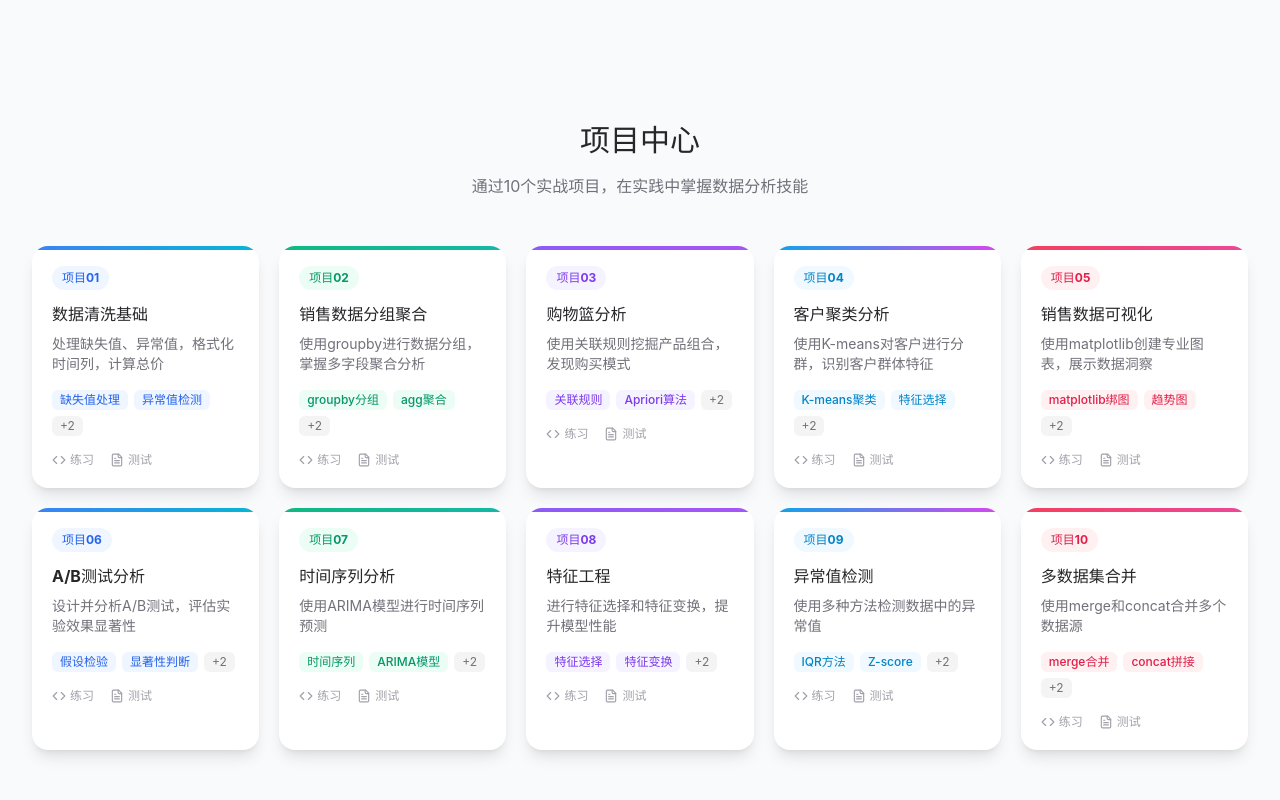
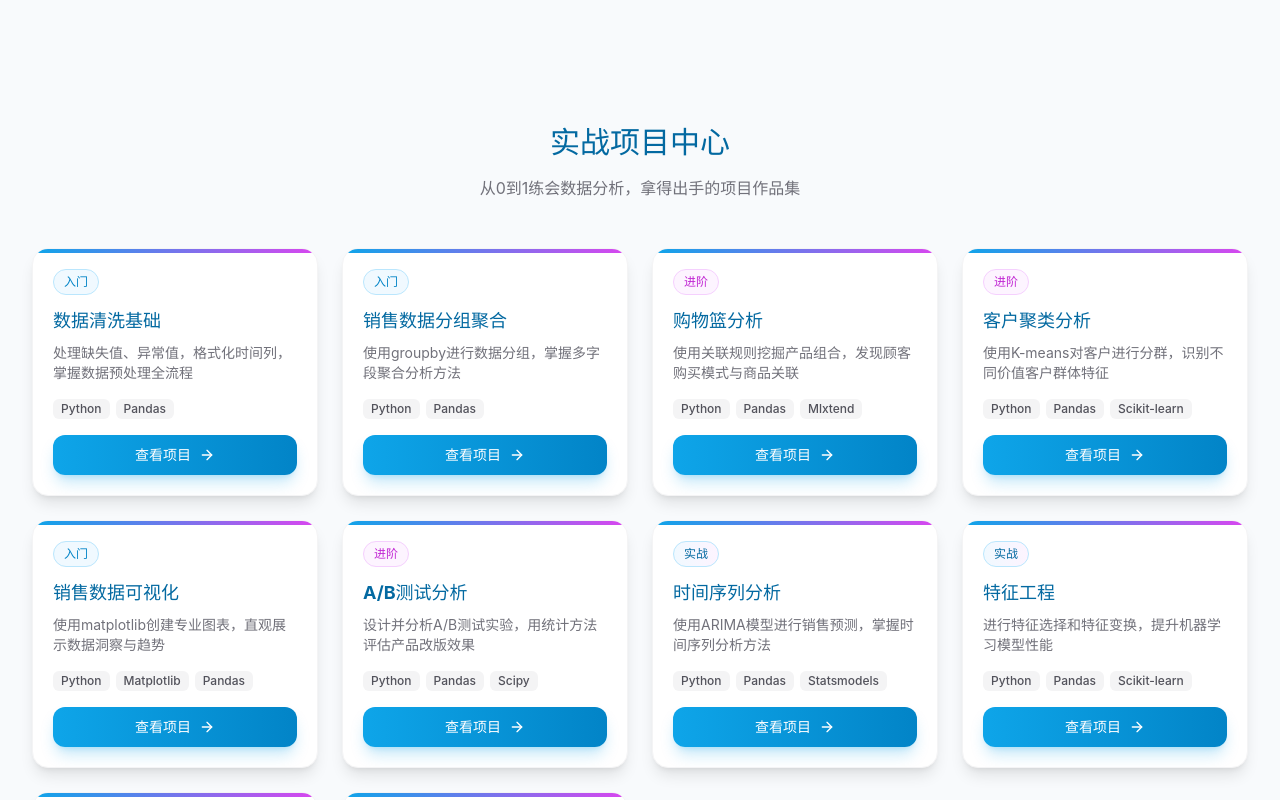
Before and after one commit to 7fxm/data-analysis-training, a React (Vite) app: page / in a window 1280 px wide. Shown: the part 1240-2040 px from the top of the page. Built offline with nearby package versions, Linux system fonts and the light colour scheme.

Commit message:
feat: 重新设计项目中心模块，添加深色模式支持
- 更新项目数据，添加难度等级和工具字段
- 重新设计ProjectGrid组件，与导航栏风格统一
- 添加深色模式切换功能
- 更新LearningPath组件支持深色模式
- 修复tsconfig.json废弃警告

```diff
--- a/src/components/home/ProjectGrid.tsx
+++ b/src/components/home/ProjectGrid.tsx
@@ -1,15 +1,25 @@
 import { Link } from 'react-router-dom';
-import { CheckCircle, Clock, Code, FileText } from 'lucide-react';
+import { ArrowRight } from 'lucide-react';
 import { projects } from '@/data/projects';
 import { useAppStore } from '@/context/AppContext';
 
-const projectColors = [
-  { gradient: 'from-blue-500 to-cyan-500', shadow: 'shadow-blue-500/20', bg: 'bg-blue-50', text: 'text-blue-600' },
-  { gradient: 'from-emerald-500 to-teal-500', shadow: 'shadow-emerald-500/20', bg: 'bg-emerald-50', text: 'text-emerald-600' },
-  { gradient: 'from-violet-500 to-purple-500', shadow: 'shadow-violet-500/20', bg: 'bg-violet-50', text: 'text-violet-600' },
-  { gradient: 'from-primary-500 to-accent-500', shadow: 'shadow-primary-500/20', bg: 'bg-primary-50', text: 'text-primary-600' },
-  { gradient: 'from-rose-500 to-pink-500', shadow: 'shadow-rose-500/20', bg: 'bg-rose-50', text: 'text-rose-600' },
-];
+const levelStyles = {
+  '入门': {
+    bg: 'bg-primary-50 dark:bg-primary-900/30',
+    text: 'text-primary-600 dark:text-primary-400',
+    border: 'border-primary-200 dark:border-primary-700'
+  },
+  '进阶': {
+    bg: 'bg-accent-50 dark:bg-accent-900/30',
+    text: 'text-accent-600 dark:text-accent-400',
+    border: 'border-accent-200 dark:border-accent-700'
+  },
+  '实战': {
+    bg: 'bg-gradient-to-r from-primary-50 to-accent-50 dark:from-primary-900/30 dark:to-accent-900/30',
+    text: 'text-primary-700 dark:text-primary-300',
+    border: 'border-primary-200 dark:border-primary-700'
+  }
+};
 
 export function ProjectGrid() {
   const getProgress = useAppStore((state) => state.getProgress);
@@ -18,75 +28,67 @@ export function ProjectGrid() {
     <section className="py-20 relative">
       <div className="max-w-7xl mx-auto px-4 sm:px-6 lg:px-8">
         <div className="text-center mb-12">
-          <h2 className="text-3xl font-bold text-surface-800 mb-4">项目中心</h2>
-          <p className="text-surface-500 max-w-2xl mx-auto">
-            通过10个实战项目，在实践中掌握数据分析技能
+          <h2 className="text-3xl font-bold text-primary-700 dark:text-primary-400 mb-4">
+            实战项目中心
+          </h2>
+          <p className="text-surface-500 dark:text-surface-400 max-w-2xl mx-auto">
+            从0到1练会数据分析，拿得出手的项目作品集
           </p>
         </div>
 
-        <div className="grid grid-cols-1 md:grid-cols-2 lg:grid-cols-3 xl:grid-cols-5 gap-5">
+        <div className="grid grid-cols-1 md:grid-cols-2 lg:grid-cols-4 gap-6">
           {projects.map((project) => {
             const progress = getProgress(project.id);
             const isCompleted = progress?.codeCompleted;
-            const colorIndex = (project.id - 1) % projectColors.length;
-            const color = projectColors[colorIndex];
+            const levelStyle = levelStyles[project.level];
 
             return (
-              <Link
+              <div
                 key={project.id}
-                to={`/project/${project.id}`}
-                className="group relative bg-white rounded-2xl shadow-lg hover:shadow-2xl transition-all duration-500 overflow-hidden hover-lift"
+                className="group relative bg-white dark:bg-surface-800 rounded-2xl shadow-lg hover:shadow-2xl transition-all duration-300 overflow-hidden border border-surface-100 dark:border-surface-700 hover:-translate-y-1"
               >
-                <div className={`absolute top-0 left-0 right-0 h-1 bg-gradient-to-r ${color.gradient}`} />
+                <div className="absolute top-0 left-0 right-0 h-1 bg-gradient-to-r from-primary-500 to-accent-500" />
 
                 <div className="p-5">
                   <div className="flex items-center justify-between mb-3">
-                    <span className={`text-xs font-bold ${color.text} ${color.bg} px-2.5 py-1 rounded-full`}>
-                      项目{String(project.id).padStart(2, '0')}
+                    <span className={`text-xs font-semibold px-2.5 py-1 rounded-full ${levelStyle.bg} ${levelStyle.text} border ${levelStyle.border}`}>
+                      {project.level}
                     </span>
                     {isCompleted && (
-                      <div className="p-1.5 rounded-full bg-emerald-100">
-                        <CheckCircle className="w-4 h-4 text-emerald-500" />
-                      </div>
+                      <span className="text-xs font-medium text-emerald-600 dark:text-emerald-400 bg-emerald-50 dark:bg-emerald-900/30 px-2 py-0.5 rounded-full">
+                        已完成
+                      </span>
                     )}
                   </div>
 
-                  <h3 className="font-bold text-surface-800 mb-2 group-hover:text-primary-600 transition-colors">
+                  <h3 className="font-bold text-lg text-primary-700 dark:text-primary-400 mb-2 group-hover:text-primary-600 dark:group-hover:text-primary-300 transition-colors">
                     {project.title}
                   </h3>
 
-                  <p className="text-sm text-surface-500 mb-4 line-clamp-2">
+                  <p className="text-sm text-surface-500 dark:text-surface-400 mb-4 line-clamp-2">
                     {project.description}
                   </p>
 
                   <div className="flex flex-wrap gap-1.5 mb-4">
-                    {project.coreSkills.slice(0, 2).map((skill, i) => (
+                    {project.tools.map((tool, i) => (
                       <span
                         key={i}
-                        className={`text-xs ${color.bg} ${color.text} px-2 py-0.5 rounded-md font-medium`}
+                        className="text-xs bg-surface-100 dark:bg-surface-700 text-surface-600 dark:text-surface-300 px-2 py-0.5 rounded-md font-medium"
                       >
-                        {skill}
+                        {tool}
                       </span>
                     ))}
-                    {project.coreSkills.length > 2 && (
-                      <span className="text-xs bg-surface-100 text-surface-500 px-2 py-0.5 rounded-md">
-                        +{project.coreSkills.length - 2}
-                      </span>
-                    )}
                   </div>
 
-                  <div className="flex items-center gap-4 text-xs text-surface-400">
-                    <span className="flex items-center gap-1">
-                      <Code className="w-3.5 h-3.5" />
-                      练习
-                    </span>
-                    <span className="flex items-center gap-1">
-                      <FileText className="w-3.5 h-3.5" />
-                      测试
-                    </span>
-                  </div>
+                  <Link
+                    to={`/project/${project.id}`}
+                    className="flex items-center justify-center gap-2 w-full py-2.5 px-4 rounded-xl font-medium text-sm transition-all duration-300 bg-gradient-to-r from-primary-500 to-primary-600 hover:from-primary-600 hover:to-primary-700 text-white shadow-lg shadow-primary-500/25 hover:shadow-primary-500/40"
+                  >
+                    查看项目
+                    <ArrowRight className="w-4 h-4 group-hover:translate-x-1 transition-transform" />
+                  </Link>
                 </div>
-              </Link>
+              </div>
             );
           })}
         </div>
--- a/src/data/projects.ts
+++ b/src/data/projects.ts
@@ -4,7 +4,7 @@ export const projects: Project[] = [
   {
     id: 1,
     title: '数据清洗基础',
-    description: '处理缺失值、异常值，格式化时间列，计算总价',
+    description: '处理缺失值、异常值，格式化时间列，掌握数据预处理全流程',
     coreSkills: ['缺失值处理', '异常值检测', '时间格式化', '数据类型转换'],
     dataset: 'retail_orders.csv',
     learningGoals: [
@@ -32,6 +32,8 @@ export const projects: Project[] = [
       '时间格式化时注意时区问题',
       '计算总价时注意数据类型转换'
     ],
+    level: '入门',
+    tools: ['Python', 'Pandas'],
     codeTemplate: `import pandas as pd
 
 # 加载数据
@@ -61,7 +63,7 @@ print('数据清洗完成！')`
   {
     id: 2,
     title: '销售数据分组聚合',
-    description: '使用groupby进行数据分组，掌握多字段聚合分析',
+    description: '使用groupby进行数据分组，掌握多字段聚合分析方法',
     coreSkills: ['groupby分组', 'agg聚合', '多字段分组', '数据透视'],
     dataset: 'retail_orders.csv',
     learningGoals: [
@@ -89,6 +91,8 @@ print('数据清洗完成！')`
       '多字段分组注意顺序',
       '透视表的行列设置要合理'
     ],
+    level: '入门',
+    tools: ['Python', 'Pandas'],
     codeTemplate: `import pandas as pd
 
 # 加载数据
@@ -119,7 +123,7 @@ print(pivot)`
   {
     id: 3,
     title: '购物篮分析',
-    description: '使用关联规则挖掘产品组合，发现购买模式',
+    description: '使用关联规则挖掘产品组合，发现顾客购买模式与商品关联',
     coreSkills: ['关联规则', 'Apriori算法', '支持度', '置信度'],
     dataset: 'market_basket.csv',
     learningGoals: [
@@ -147,6 +151,8 @@ print(pivot)`
       '置信度高不代表因果关系',
       '注意规则的实用性'
     ],
+    level: '进阶',
+    tools: ['Python', 'Pandas', 'Mlxtend'],
     codeTemplate: `import pandas as pd
 from mlxtend.frequent_patterns import apriori, association_rules
 
@@ -171,7 +177,7 @@ print(rules.head())`
   {
     id: 4,
     title: '客户聚类分析',
-    description: '使用K-means对客户进行分群，识别客户群体特征',
+    description: '使用K-means对客户进行分群，识别不同价值客户群体特征',
     coreSkills: ['K-means聚类', '特征选择', '聚类评估', '客户分群'],
     dataset: 'user_logs.csv',
     learningGoals: [
@@ -199,6 +205,8 @@ print(rules.head())`
       '异常值会影响聚类结果',
       '聚类结果需要业务解读'
     ],
+    level: '进阶',
+    tools: ['Python', 'Pandas', 'Scikit-learn'],
     codeTemplate: `import pandas as pd
 from sklearn.cluster import KMeans
 from sklearn.preprocessing import StandardScaler
@@ -231,7 +239,7 @@ print(df.groupby('cluster').mean())`
   {
     id: 5,
     title: '销售数据可视化',
-    description: '使用matplotlib创建专业图表，展示数据洞察',
+    description: '使用matplotlib创建专业图表，直观展示数据洞察与趋势',
     coreSkills: ['matplotlib绑图', '趋势图', '分布图', '图表美化'],
     dataset: 'retail_orders.csv',
     learningGoals: [
@@ -259,6 +267,8 @@ print(df.groupby('cluster').mean())`
       '颜色选择要考虑色盲友好',
       '图表尺寸要适合展示'
     ],
+    level: '入门',
+    tools: ['Python', 'Matplotlib', 'Pandas'],
     codeTemplate: `import pandas as pd
 import matplotlib.pyplot as plt
 
@@ -290,7 +300,7 @@ plt.show()`
   {
     id: 6,
     title: 'A/B测试分析',
-    description: '设计并分析A/B测试，评估实验效果显著性',
+    description: '设计并分析A/B测试实验，用统计方法评估产品改版效果',
     coreSkills: ['假设检验', '显著性判断', 'p值计算', '效果评估'],
     dataset: 'ab_test.csv',
     learningGoals: [
@@ -318,6 +328,8 @@ plt.show()`
       '显著性不代表实际意义',
       '要考虑业务背景'
     ],
+    level: '进阶',
+    tools: ['Python', 'Pandas', 'Scipy'],
     codeTemplate: `import pandas as pd
 from scipy import stats
 import numpy as np
@@ -348,7 +360,7 @@ else:
   {
     id: 7,
     title: '时间序列分析',
-    description: '使用ARIMA模型进行时间序列预测',
+    description: '使用ARIMA模型进行销售预测，掌握时间序列分析方法',
     coreSkills: ['时间序列', 'ARIMA模型', '趋势预测', '季节性分析'],
     dataset: 'retail_orders.csv',
     learningGoals: [
@@ -376,6 +388,8 @@ else:
       '参数选择要合理',
       '预测区间要给出置信度'
     ],
+    level: '实战',
+    tools: ['Python', 'Pandas', 'Statsmodels'],
     codeTemplate: `import pandas as pd
 from statsmodels.tsa.arima.model import ARIMA
 import matplotlib.pyplot as plt
@@ -406,7 +420,7 @@ plt.show()`
   {
     id: 8,
     title: '特征工程',
-    description: '进行特征选择和特征变换，提升模型性能',
+    description: '进行特征选择和特征变换，提升机器学习模型性能',
     coreSkills: ['特征选择', '特征变换', '特征构造', '数据标准化'],
     dataset: 'user_logs.csv',
     learningGoals: [
@@ -434,6 +448,8 @@ plt.show()`
       '特征选择要结合业务',
       '变换要可逆'
     ],
+    level: '实战',
+    tools: ['Python', 'Pandas', 'Scikit-learn'],
     codeTemplate: `import pandas as pd
 from sklearn.preprocessing import StandardScaler, MinMaxScaler
 from sklearn.feature_selection import SelectKBest, f_classif
@@ -463,7 +479,7 @@ print('特征得分:', selector.scores_)`
   {
     id: 9,
     title: '异常值检测',
-    description: '使用多种方法检测数据中的异常值',
+    description: '使用多种方法检测数据异常，识别潜在风险与机会',
     coreSkills: ['IQR方法', 'Z-score', '孤立森林', '异常处理'],
     dataset: 'retail_orders.csv',
     learningGoals: [
@@ -491,6 +507,8 @@ print('特征得分:', selector.scores_)`
       '要结合业务判断',
       '删除异常值要谨慎'
     ],
+    level: '实战',
+    tools: ['Python', 'Pandas', 'Scikit-learn'],
     codeTemplate: `import pandas as pd
 import numpy as np
 from sklearn.ensemble import IsolationForest
@@ -524,7 +542,7 @@ print(f'孤立森林检测到异常值: {len(outliers_iso)}')`
   {
     id: 10,
     title: '多数据集合并',
-    description: '使用merge和concat合并多个数据源',
+    description: '使用merge和concat整合多源数据，构建完整分析视图',
     coreSkills: ['merge合并', 'concat拼接', '数据整合', '连接类型'],
     dataset: 'retail_orders.csv, user_logs.csv',
     learningGoals: [
@@ -552,6 +570,8 @@ print(f'孤立森林检测到异常值: {len(outliers_iso)}')`
       '合并后检查数据量',
       '处理重复列名'
     ],
+    level: '入门',
+    tools: ['Python', 'Pandas'],
     codeTemplate: `import pandas as pd
 
 # 加载数据
--- a/src/types/index.ts
+++ b/src/types/index.ts
@@ -18,6 +18,8 @@ export interface Project {
   tasks: string[];
   knowledgePoints: string[];
   commonMistakes: string[];
+  level: '入门' | '进阶' | '实战';
+  tools: string[];
 }
 
 export interface UserProgress {
--- a/tsconfig.json
+++ b/tsconfig.json
@@ -22,6 +22,7 @@
     "noFallthroughCasesInSwitch": false,
     "noUncheckedSideEffectImports": false,
     "forceConsistentCasingInFileNames": false,
+    "ignoreDeprecations": "5.0",
     "baseUrl": "./",
     "paths": {
       "@/*": [
```
Also changed, not shown: src/components/common/Header.tsx (+23 -9 lines), src/components/home/LearningPath.tsx (+9 -9 lines), src/index.css (+26 -0 lines).
